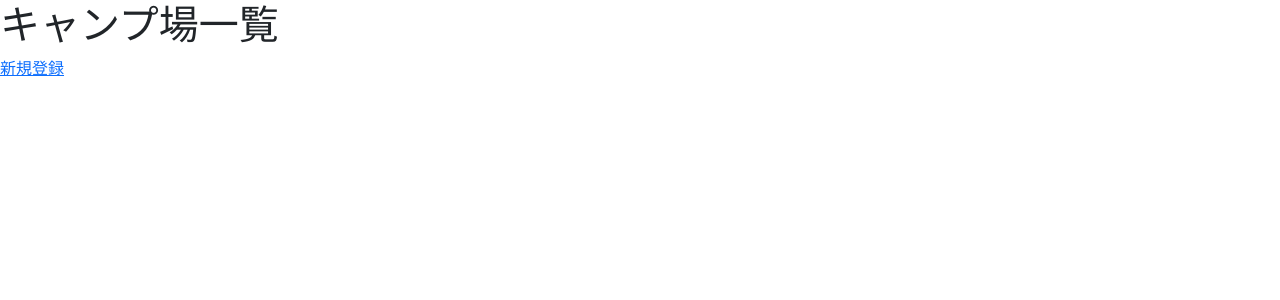
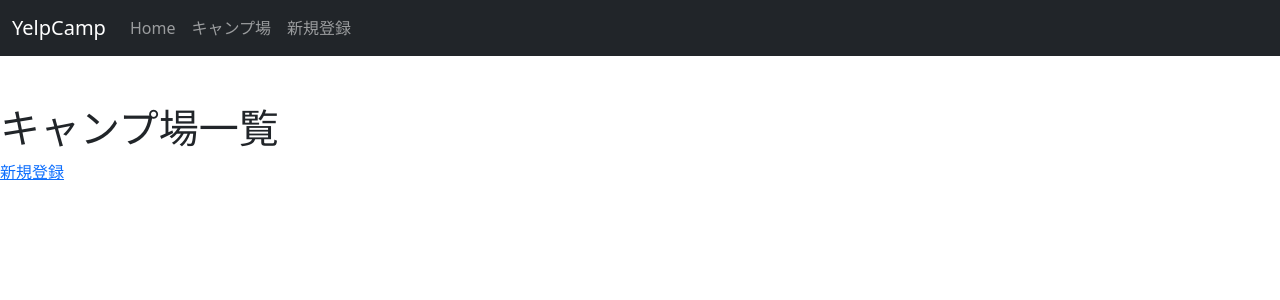
Before and after one commit to yukimnb/yelpcamp-django, a Django app: page /campgrounds/ in a window 1280 px wide. Shown: the top 300 px of the page. Run offline with Django 4.2, Linux system fonts and the light colour scheme; data that the repository does not hold is empty.

Commit message:
navbarテンプレートを作成

```diff
--- a/YelpCamp/templates/base.html
+++ b/YelpCamp/templates/base.html
@@ -13,7 +13,8 @@
       crossorigin="anonymous" />
   </head>
   <body>
-    <main class="cantainer">{% block contents %}{% endblock contents %}</main>
+    {% include "navbar.html" %}
+    <main class="cantainer mt-5">{% block contents %}{% endblock contents %}</main>
     <script
       src="https://cdn.jsdelivr.net/npm/bootstrap@5.3.0/dist/js/bootstrap.bundle.min.js"
       integrity="sha384-geWF76RCwLtnZ8qwWowPQNguL3RmwHVBC9FhGdlKrxdiJJigb/j/68SIy3Te4Bkz"
--- /dev/null
+++ b/YelpCamp/templates/navbar.html
@@ -0,0 +1,22 @@
+<nav class="navbar sticky-top navbar-expand-lg navbar-dark bg-dark">
+  <div class="container-fluid">
+    <a class="navbar-brand" href="#">YelpCamp</a>
+    <button
+      class="navbar-toggler"
+      type="button"
+      data-bs-toggle="collapse"
+      data-bs-target="#navbarNavAltMarkup"
+      aria-controls="navbarNavAltMarkup"
+      aria-expanded="false"
+      aria-label="Toggle navigation">
+      <span class="navbar-toggler-icon"></span>
+    </button>
+    <div class="collapse navbar-collapse" id="navbarNavAltMarkup">
+      <div class="navbar-nav">
+        <a class="nav-link" href="/">Home</a>
+        <a class="nav-link" href="/campgrounds">キャンプ場</a>
+        <a class="nav-link" href="/campgrounds/new">新規登録</a>
+      </div>
+    </div>
+  </div>
+</nav>
```
